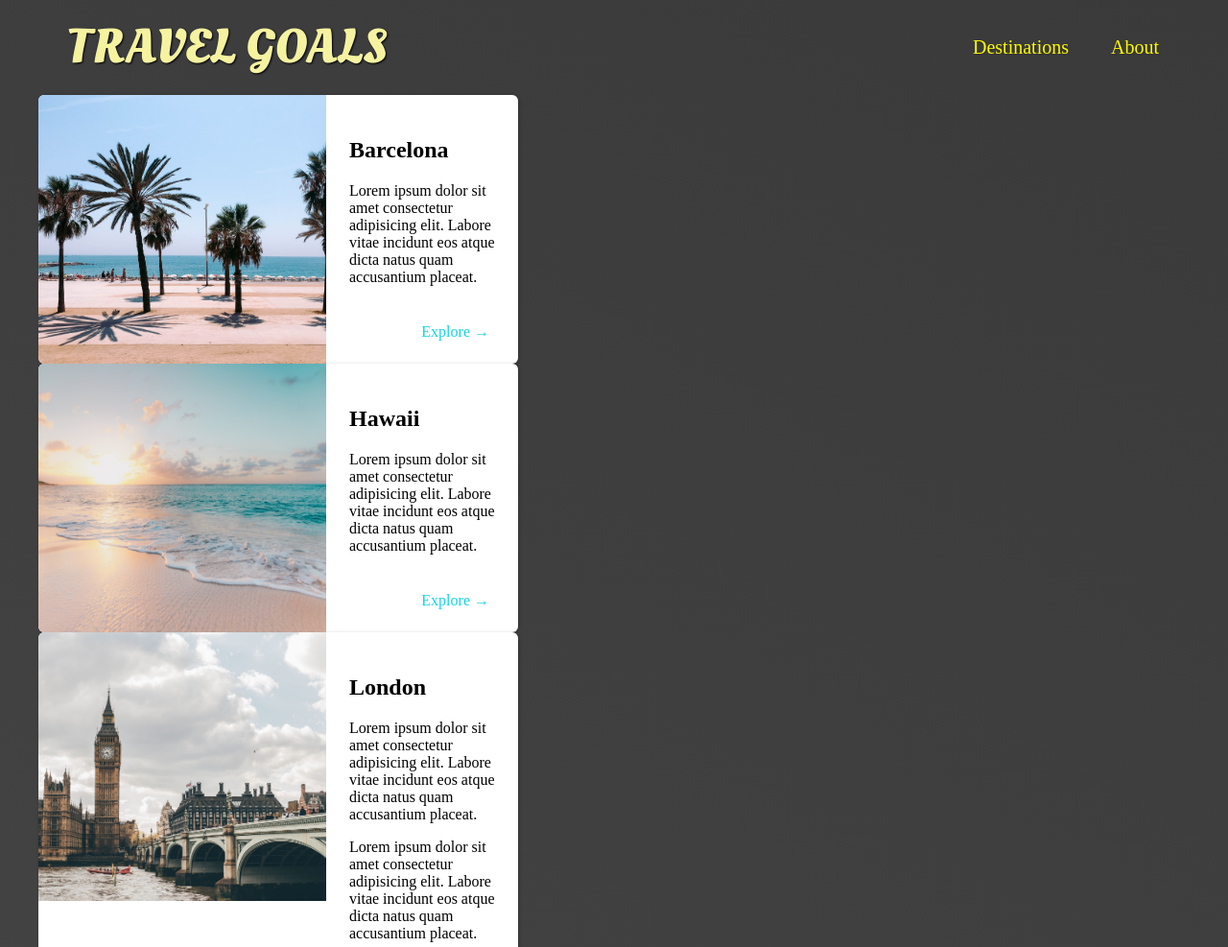
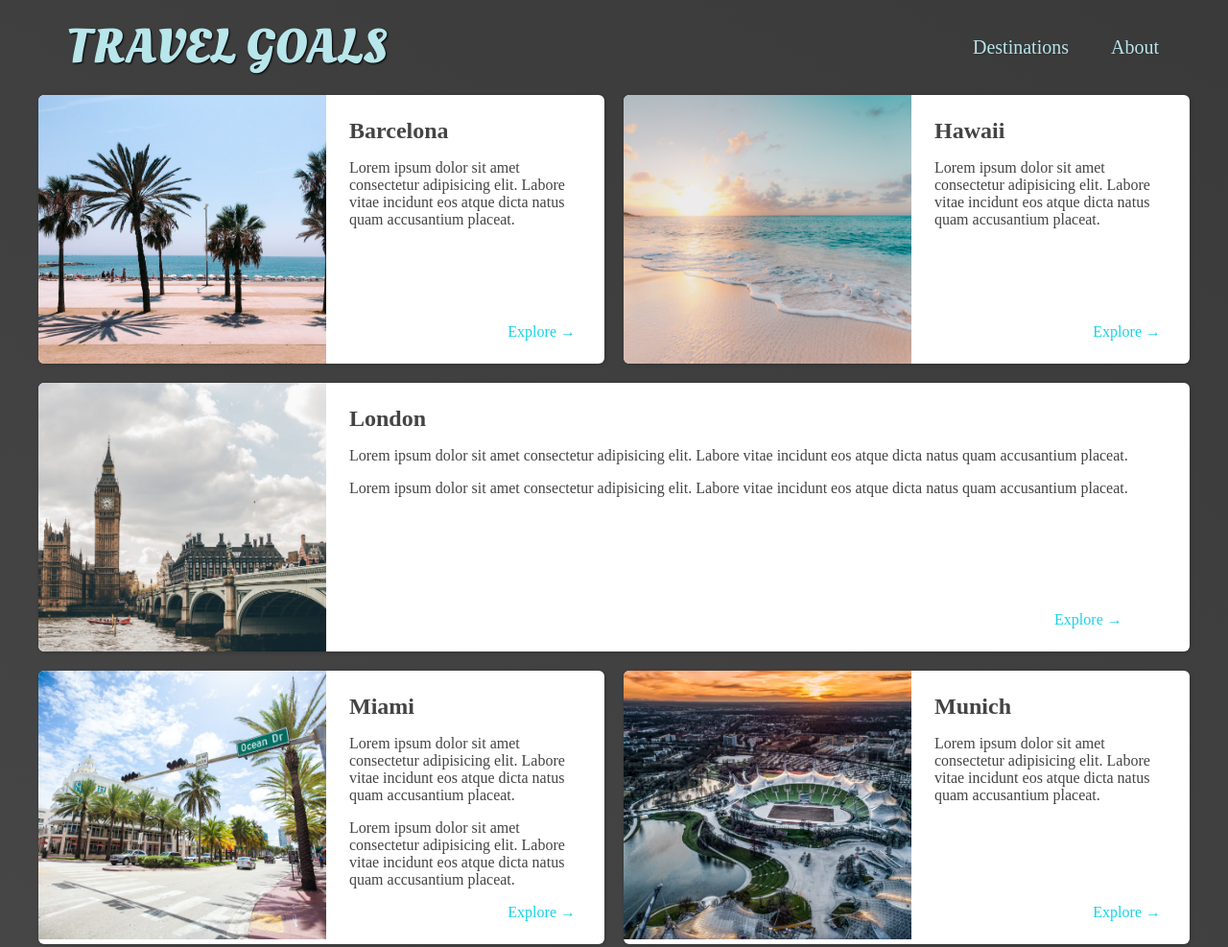
Before and after one commit to InnaLeonova/travel-goals, a plain HTML site: page places.html in a window 1280 px wide. Shown: the top 987 px of the page at 96% size. Drawn offline with Linux system fonts and the light colour scheme.

Commit message:
Finished Places

```diff
--- a/places.css
+++ b/places.css
@@ -2,13 +2,33 @@ header {
   position: static;
 }
 
+header a {
+  color: rgb(183, 230, 235);
+}
+
+header nav a:hover {
+  background-color: rgb(183, 230, 235);
+  color: rgb(59, 59, 59);
+}
 body {
   background: linear-gradient(30deg, rgb(77, 77, 77), rgb(58, 58, 58));
+  color: rgb(68, 68, 68);
+}
+
+#page-logo a {
+  color: rgb(183, 230, 235);
 }
 
 main ul {
   width: 1200px;
-  margin: 0 auto;
+  margin: 0 auto 40px auto;
+  display: grid;
+  grid-template-columns: 1fr 1fr;
+  gap: 20px 20px;
+}
+
+li:nth-of-type(3) {
+  grid-column: 1 / span 2;
 }
 
 main li {
@@ -17,7 +37,7 @@ main li {
   box-shadow: 1px 1px 4px rgba(0, 0, 0, 0.2);
   border-radius: 6px;
   overflow: hidden;
-  width: 500px;
+  /* width: 500px; */
 }
 main li img {
   width: 300px;
@@ -29,6 +49,10 @@ main li img {
   display: flex;
   flex-direction: column;
   justify-content: space-between;
+}
+
+.item-content h2 {
+  margin: 0;
 }
 
 .actions {
--- a/places.html
+++ b/places.html
@@ -77,6 +77,10 @@
               <div class="item-content">
                 <div>
                   <h2>Miami</h2>
+                  <p>
+                    Lorem ipsum dolor sit amet consectetur adipisicing elit. Labore
+                    vitae incidunt eos atque dicta natus quam accusantium placeat.
+                  </p>
                   <p>
                     Lorem ipsum dolor sit amet consectetur adipisicing elit. Labore
                     vitae incidunt eos atque dicta natus quam accusantium placeat.
--- a/shared.css
+++ b/shared.css
@@ -38,7 +38,7 @@ header a{
     text-shadow: 1px 1px 2px rgba(0, 0, 0, 0.2);
     border-radius: 6px;
 }
-header a:hover{
+header nav a:hover{
     color: rgb(77, 77, 77);
     background-color: rgb(245, 251, 0);
 }
```
